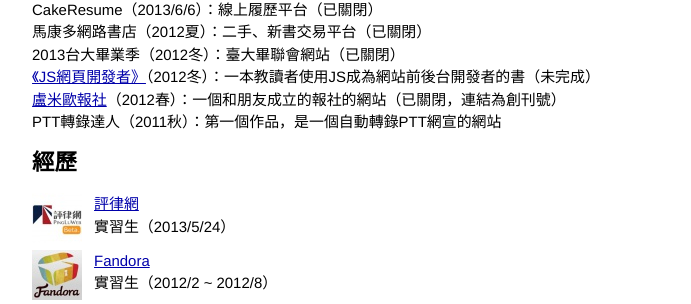
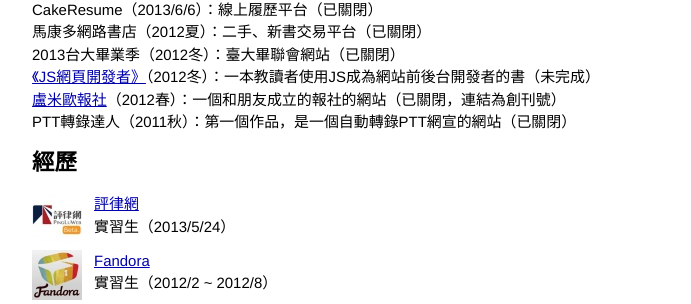
Before and after one commit to trantorLiu/trantorliu.github.io, a Jekyll site: the page built from index.html, in a window 1280 px wide. Shown: the part 499-803 px from the top of the page, without its empty margins (294-985 px from the left). Built offline with Jekyll 4.4.1, drawn with Linux system fonts in a browser that asks for light colours.

Commit message:
Update index.html

```diff
--- a/index.html
+++ b/index.html
@@ -30,7 +30,7 @@ title: Trantor Liu
     2013台大畢業季（2012冬）：臺大畢聯會網站（已關閉）<br />
     <a href="/posts/2013/04/08/book-js-web-developer.html">《JS網頁開發者》</a>（2012冬）：一本教讀者使用JS成為網站前後台開發者的書（未完成）<br />
     <a href="/揭報.pdf">盧米歐報社</a>（2012春）：一個和朋友成立的報社的網站（已關閉，連結為創刊號）<br />
-    PTT轉錄達人（2011秋）：第一個作品，是一個自動轉錄PTT網宣的網站
+    PTT轉錄達人（2011秋）：第一個作品，是一個自動轉錄PTT網宣的網站（已關閉）
   </p>
 
   <h2>經歷</h2>
```
